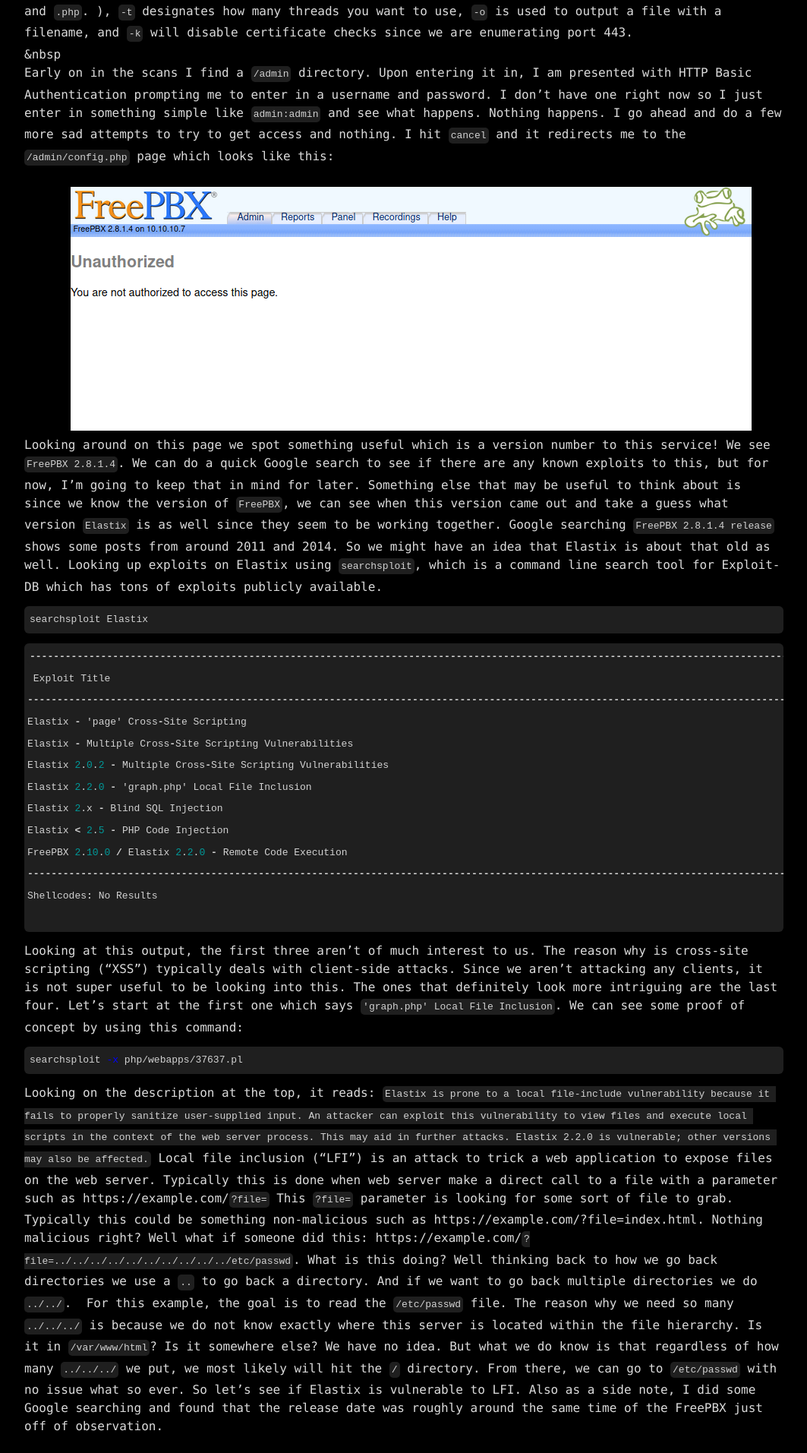
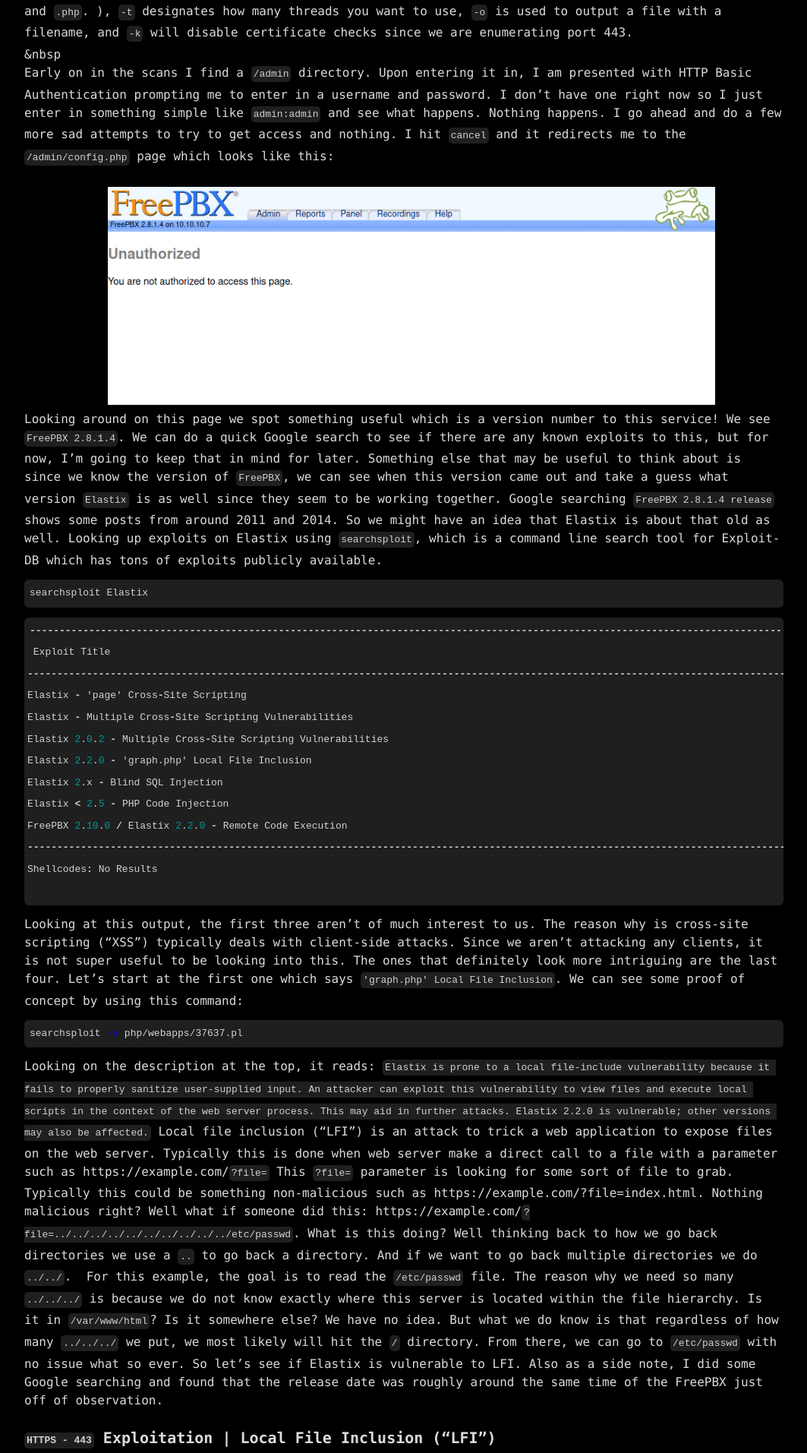
Before and after one commit to notbricey/brisee.github.io, a Jekyll site: the page built from _posts/2021-05-26-htb-beep.md, in a window 1280 px wide. Shown: the part 4256-6169 px from the top of the page at 76% size, without its empty margins (108-1171 px from the left). Built offline with Jekyll 4.4.1, drawn with Linux system fonts in a browser that asks for light colours.

Commit message:
Update 2021-05-26-htb-beep.md

```diff
--- a/_posts/2021-05-26-htb-beep.md
+++ b/_posts/2021-05-26-htb-beep.md
@@ -4,6 +4,13 @@ title: HTB Beep
 modified: 2021-05-26
 categories: [Hack The Box]
 ---
+
+<style>
+img {
+  width: 80%;
+  height: 80%;
+}
+</style>
 
 # Hack The Box | Beep
 
```
